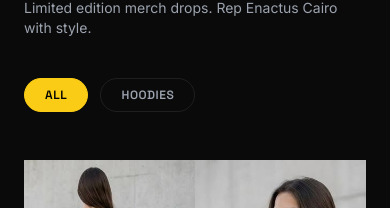
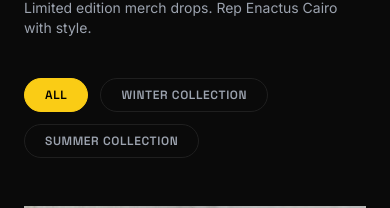
Before and after one commit to basel118200/Enactus-Merch-, a Next.js app: page /shop in a window 390 px wide. Shown: the part 170-378 px from the top of the page. Built offline with nearby package versions, Linux system fonts and the light colour scheme; no server answers.

Commit message:
Add Summer and Winter collections to shop

```diff
--- a/src/app/shop/page.tsx
+++ b/src/app/shop/page.tsx
@@ -47,16 +47,27 @@
           ))}
         </div>
 
-        {/* Product Grid */}
-        <div className="grid grid-cols-1 sm:grid-cols-2 lg:grid-cols-3 gap-8">
-          {filtered.map((product) => (
-            <ProductCard key={product.slug} product={product} />
-          ))}
-        </div>
+        {/* Product Grid or Coming Soon message */}
+        {activeCategory === "Summer Collection" ? (
+          <div className="py-32 flex flex-col items-center justify-center text-center">
+            <h2 className="font-heading text-3xl md:text-5xl font-bold uppercase tracking-widest text-primary mb-4">
+              Coming Soon
+            </h2>
+            <p className="text-secondary tracking-wider uppercase text-sm max-w-md">
+              The summer heat is on its way. Drop 2 is currently in production.
+            </p>
+          </div>
+        ) : (
+          <div className="grid grid-cols-1 sm:grid-cols-2 lg:grid-cols-3 gap-8">
+            {filtered.map((product) => (
+              <ProductCard key={product.slug} product={product} />
+            ))}
+          </div>
+        )}
 
-        {filtered.length === 0 && (
-          <p className="text-center text-secondary py-20 text-sm">
-            No products in this category yet.
+        {filtered.length === 0 && activeCategory !== "Summer Collection" && (
+          <p className="text-center text-secondary py-20 text-sm tracking-wider uppercase">
+            No products found.
           </p>
         )}
       </div>
--- a/src/data/products.ts
+++ b/src/data/products.ts
@@ -14,7 +14,7 @@
     slug: "enactus-cairo-crewneck",
     name: "Enactus Cairo Crewneck",
     price: 550,
-    category: "Hoodies",
+    category: "Winter Collection",
     images: [
       "/products/crewneck.jpg.jpeg",
       "/products/crewneck.jpg (2).jpeg",
@@ -28,7 +28,7 @@
     slug: "enactus-cairo-zip-hoodie",
     name: "Enactus Cairo Zip Hoodie",
     price: 570,
-    category: "Hoodies",
+    category: "Winter Collection",
     images: [
       "/products/zip-hoodie.jpg.jpeg",
       "/products/zip-hoodie.jpg (2).jpeg",
@@ -40,4 +40,4 @@
   },
 ];
 
-export const categories = ["All", "Hoodies"];
+export const categories = ["All", "Winter Collection", "Summer Collection"];
```
